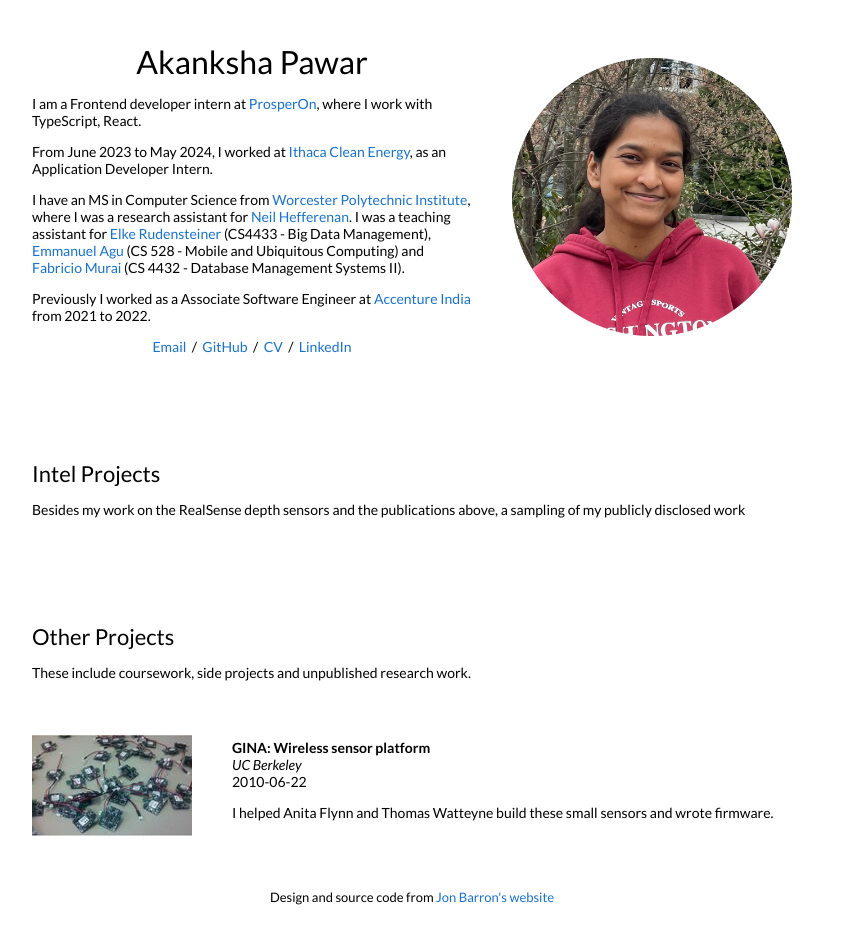
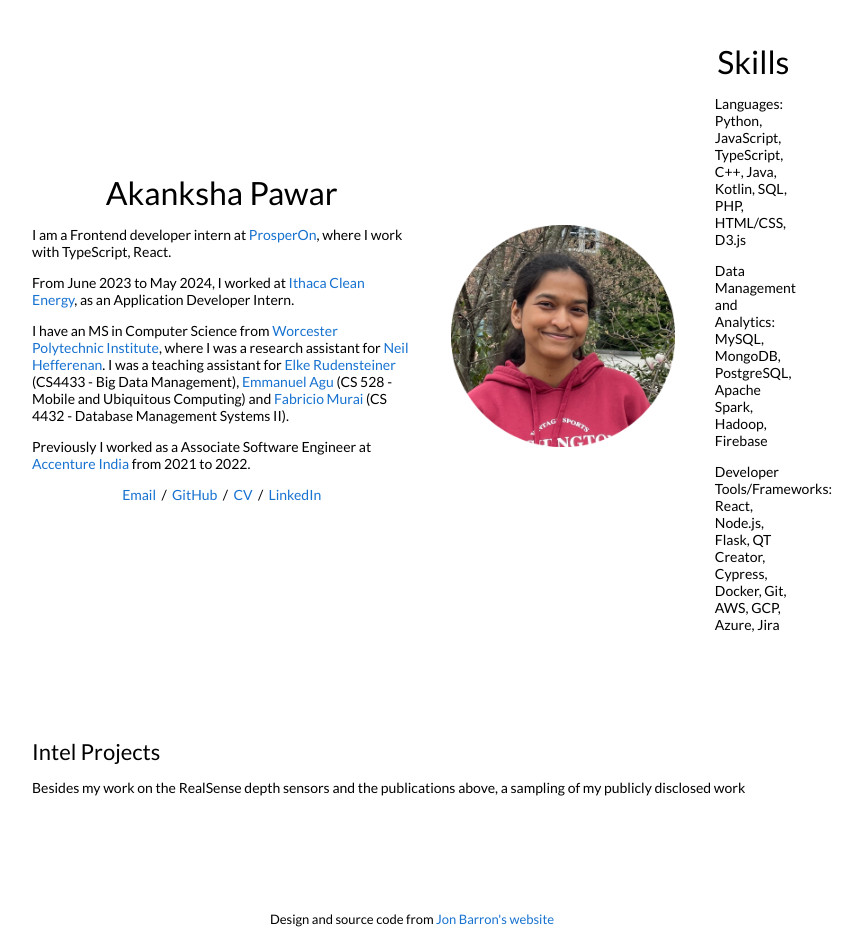
Before and after one commit to akankshapawar1/akanksha.github.io, a Jekyll site: the page built from _posts/2010-06-22-gina.markdown, in a window 1280 px wide. Shown: the whole page, without its empty margins (228-1090 px from the left). Built offline with Jekyll 4.4.1, drawn with Linux system fonts in a browser that asks for light colours; before the commit the page ends 926 px from its top, so only the background shows below that.

Commit message:
added skills

```diff
--- a/_layouts/default.html
+++ b/_layouts/default.html
@@ -56,6 +56,14 @@
             </td>
             <td style="padding:2.5%;width:40%;max-width:40%">
               <img style="width:100%;max-width:100%" alt="profile photo" src="images/portfolio.png">
+            </td>
+            <td style="padding:2.5%;width:60%;vertical-align:middle">
+              <h1>
+                Skills
+              </h1>
+              <p>Languages: Python, JavaScript, TypeScript, C++, Java, Kotlin, SQL, PHP, HTML/CSS, D3.js</p>
+              <P>Data Management and Analytics: MySQL, MongoDB, PostgreSQL, Apache Spark, Hadoop, Firebase</P>
+              <p>Developer Tools/Frameworks: React, Node.js, Flask, QT Creator, Cypress, Docker, Git, AWS, GCP, Azure, Jira</p>
             </td>
           </tr>
         </table>
@@ -186,70 +194,6 @@
         <br>
         <br>
         <br>
-        <table style="width:100%;border:0px;border-spacing:0px;border-collapse:separate;margin-right:auto;margin-left:auto;">
-          <tr>
-            <td style="padding:2.5%;width:100%;vertical-align:middle">
-              <h2>Other Projects</h2>
-              <p> These include coursework, side projects and unpublished research work.
-              </p>
-            </td>
-          </tr>
-        </table>
-        <table style="width:100%;border:0px;border-spacing:0px;border-collapse:separate;margin-right:auto;margin-left:auto;">
-
-          {% for post in site.posts %}
-          {% for cat in post.categories %}
-          {% if cat != 'research' and cat != 'Intel' %}
-          <tr>
-            <td style="padding:2.5%;width:25%;vertical-align:middle;min-width:120px">
-              <img src="/tn{{post.image}}" alt="project image" style="width:auto; height:auto; max-width:100%;" />
-            </td>
-            <td style="padding:2.5%;width:75%;vertical-align:middle">
-              <h3>{{post.title}}</h3>
-              <br>
-              <em>{{post.categories}} {{post.course}}</em>
-              <br>
-              {{ post.date | date: "%Y-%m-%d" }}
-
-              <br>
-              {% if post.website %}
-              <a href="{{post.website}}">website</a> /
-              {% endif %}
-              {% if post.paper %}
-              <a href="{{post.paper}}">paper</a> /
-              {% endif %}
-              {% if post.patent %}
-              <a href="{{post.patent}}">patent</a> /
-              {% endif %}
-              {% if post.patent2 %}
-              <a href="{{post.patent2}}">patent #2</a> /
-              {% endif %}
-              {% if post.patent3 %}
-              <a href="{{post.patent3}}">patent #3</a> /
-              {% endif %}
-              {% if post.video %}
-              <a href="{{post.video}}">video</a> /
-              {% endif %}
-              {% if post.video2 %}
-              <a href="{{post.video2}}">video #2</a> /
-              {% endif %}
-              {% if post.code %}
-              <a href="{{post.code}}">code</a> /
-              {% endif %}
-              {% if post.poster %}
-              <a href="{{post.poster}}">poster</a> /
-              {% endif %}
-              {% if post.slides %}
-              <a href="{{post.slides}}">slides</a> /
-              {% endif %}
-              <p></p>
-              {{ post.excerpt }}
-            </td>
-          </tr>
-          {% endif %}
-          {% endfor %}
-          {% endfor %}
-        </table>
 
         <table style="width:100%;border:0px;border-spacing:0px;border-collapse:separate;margin-right:auto;margin-left:auto;">
           <tr>
```
